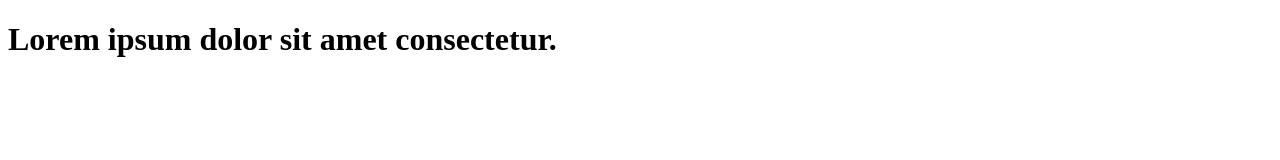
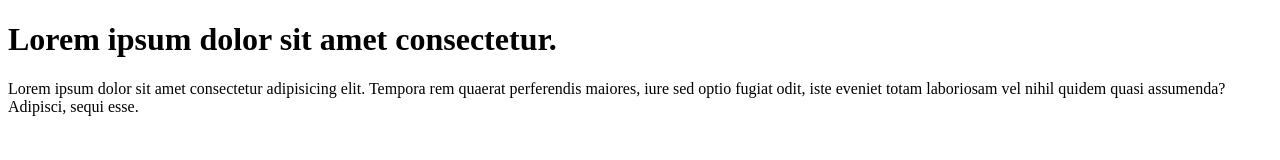
Before and after one commit to mazdakxezri/learn-git, a plain HTML site: page index.html in a window 1280 px wide. Drawn offline with Linux system fonts and the light colour scheme.

Commit message:
add a paragraph

```diff
--- a/index.html
+++ b/index.html
@@ -7,5 +7,6 @@
 </head>
 <body>
     <h1>Lorem ipsum dolor sit amet consectetur.</h1>
+    <p>Lorem ipsum dolor sit amet consectetur adipisicing elit. Tempora rem quaerat perferendis maiores, iure sed optio fugiat odit, iste eveniet totam laboriosam vel nihil quidem quasi assumenda? Adipisci, sequi esse.</p>
 </body>
 </html>
```
